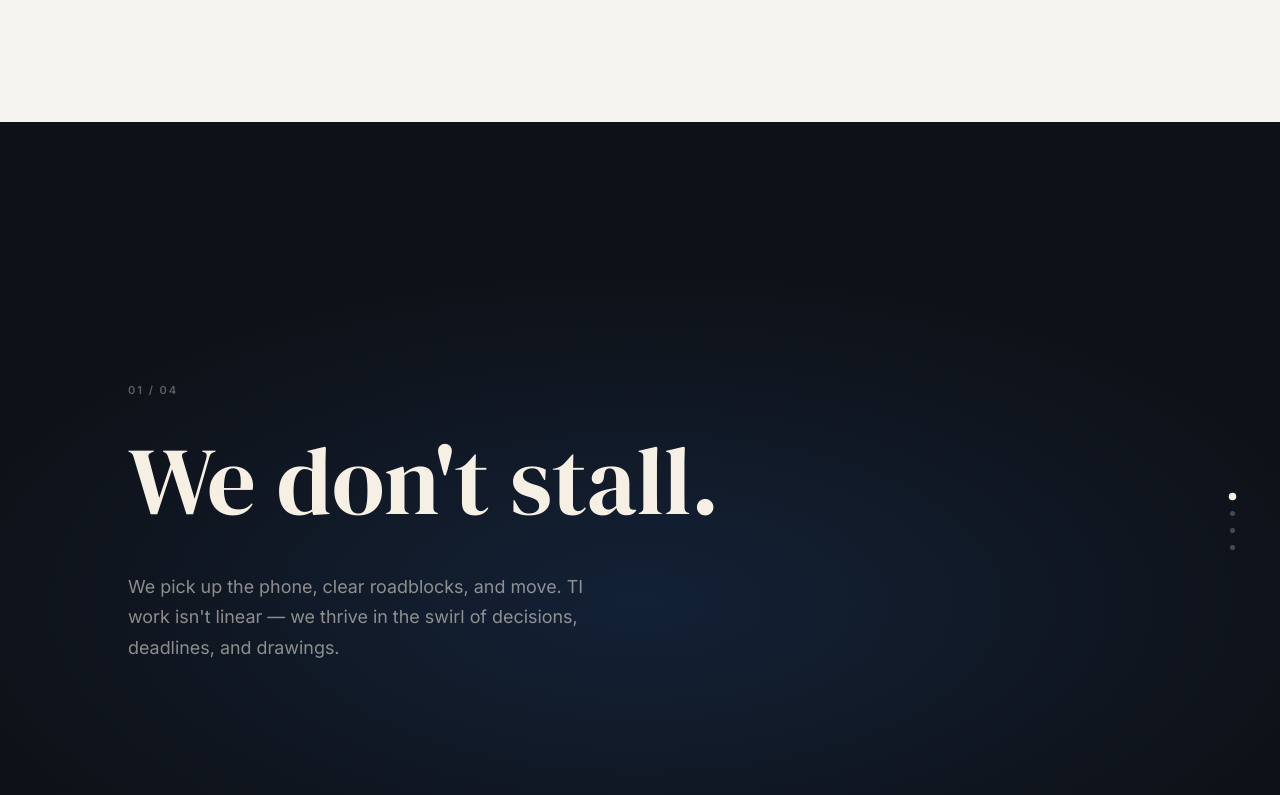
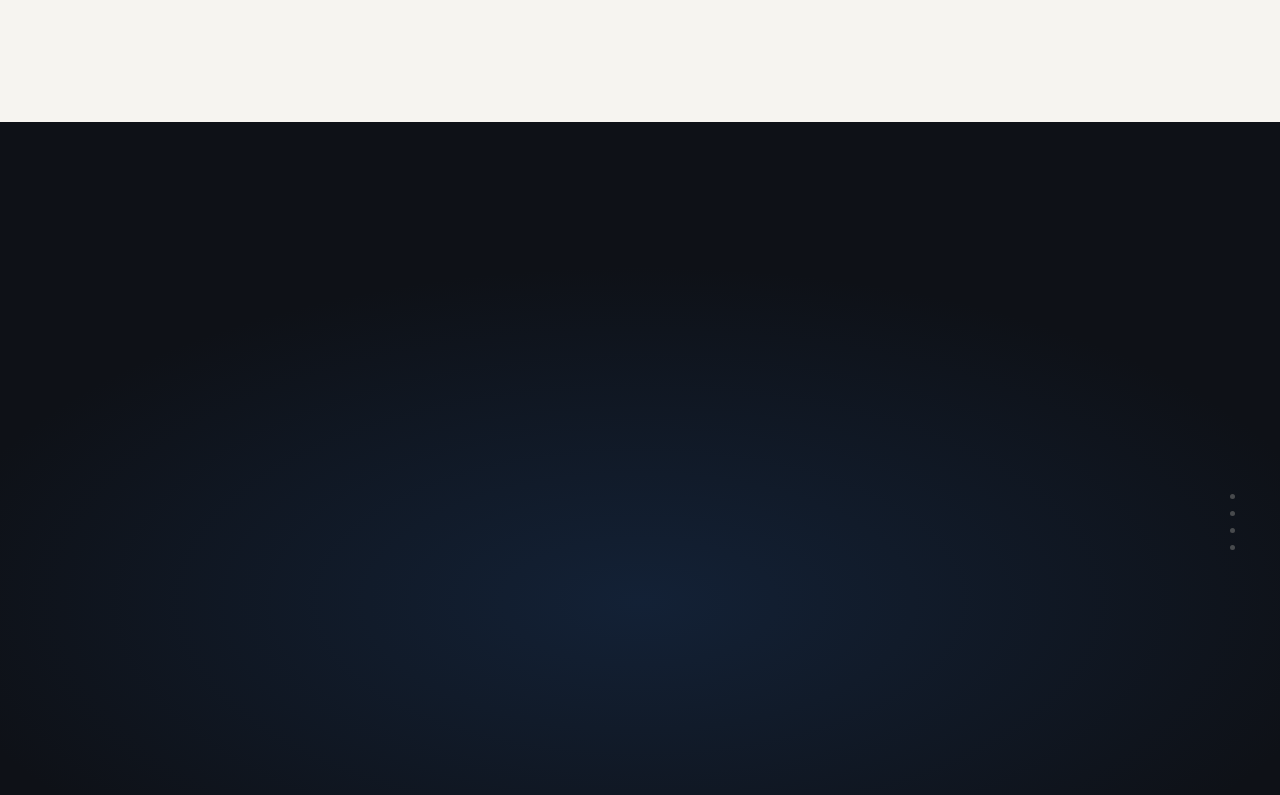
Before and after one commit to abindal-nyase/TI_Webpage, a React (Vite) app: page / in a window 1280 px wide. Shown: the part 1265-2060 px from the top of the page. Built offline with nearby package versions, Linux system fonts and the light colour scheme.

Commit message:
Added Audiance Cards, Scroll Edits

```diff
--- a/src/components/AudienceCards/AudienceCards.module.css
+++ b/src/components/AudienceCards/AudienceCards.module.css
@@ -1,5 +1,5 @@
 .root {
-  background: var(--bg-alt);
+  background: var(--bg);
   padding: var(--section-py) var(--section-px);
 }
 
--- a/src/components/ScrollyNarrative/ScrollyNarrative.jsx
+++ b/src/components/ScrollyNarrative/ScrollyNarrative.jsx
@@ -3,107 +3,147 @@ import gsap from 'gsap'
 import { ScrollTrigger } from 'gsap/ScrollTrigger'
 import s from './ScrollyNarrative.module.css'
 
+const HERO = {
+  headline: "WE'RE NOT JUST ENGINEERS.",
+  sub: "WE GET IT DONE.",
+};
+
 const CHAPTERS = [
   {
-    number: '01',
-    lead: 'We don\'t stall.',
-    body: 'We pick up the phone, clear roadblocks, and move. TI work isn\'t linear — we thrive in the swirl of decisions, deadlines, and drawings.',
+    number: "01",
+    lead: "We don't stall.",
+    body: "We pick up the phone, clear roadblocks, and move. We know that TI work isn't linear and we thrive in the swirl of decisions, deadlines, and drawings.",
   },
   {
-    number: '02',
-    lead: 'We speak architect.',
-    body: 'Our clients say we feel like part of their office. We collaborate like design partners, not just consultants.',
+    number: "02",
+    lead: "We speak architect.",
+    body: "Our clients say we feel like part of their office. We collaborate like design partners, not just consultants.",
   },
   {
-    number: '03',
-    lead: 'We build trust.',
-    body: 'Project managers bring us in because they\'ve worked with us before — and know we\'ll protect their reputation.',
+    number: "03",
+    lead: "We build trust.",
+    body: "Project managers bring us in because they've worked with us before and know we'll protect their reputation.",
   },
   {
-    number: '04',
-    lead: 'We reduce friction.',
-    body: 'We\'ve been in your buildings, know your systems, and know how to avoid rework. Owners call us back.',
+    number: "04",
+    lead: "We reduce friction.",
+    body: "We've been in your buildings, we know your systems, and we know how to avoid rework. Owners call us back.",
   },
-]
+];
 
 export default function ScrollyNarrative() {
-  const wrapperRef   = useRef(null)
-  const progressRef  = useRef(null)
-  const slideRefs    = useRef([])
-  const [activeIdx, setActiveIdx] = useState(0)
+  const heroRef = useRef(null);
+  const wrapperRef = useRef(null);
+  const progressRef = useRef(null);
+  const slideRefs = useRef([]);
+  const [activeIdx, setActiveIdx] = useState(-1);
 
   useLayoutEffect(() => {
     const ctx = gsap.context(() => {
-      const slides = slideRefs.current
-      const n = CHAPTERS.length
+      const slides = slideRefs.current;
+      const n = CHAPTERS.length + 1;
 
       // Timeline scrubs across entire 600vh wrapper
       const tl = gsap.timeline({
         scrollTrigger: {
           trigger: wrapperRef.current,
-          start: 'top top',
-          end: 'bottom bottom',
+          start: "top top",
+          end: "bottom bottom",
           scrub: 1.2,
           onUpdate: (self) => {
             // Update active dot
-            const idx = Math.min(n - 1, Math.floor(self.progress * n))
-            setActiveIdx(idx)
+            const raw = Math.floor(self.progress * n);
+            const idx = raw - 1;
+            setActiveIdx(idx);
             // Drive progress bar
             if (progressRef.current) {
-              progressRef.current.style.width = `${self.progress * 100}%`
+              progressRef.current.style.width = `${self.progress * 100}%`;
             }
           },
         },
-      })
+      });
 
       // Divide timeline into n equal segments (0.25 each for n=4)
       // Each chapter owns one segment: i/n → (i+1)/n
       // Crossfade at each boundary
-      const segLen  = 1 / n        // 0.25 per chapter
-      const fadeLen = 0.04         // crossfade half-width
+      const segLen = 1 / n; // 0.25 per chapter
+      const fadeLen = 0.04; // crossfade half-width
+
+      // HERO entry
+      tl.fromTo(
+        heroRef.current,
+        { autoAlpha: 0, y: 40 },
+        { autoAlpha: 1, y: 0, duration: 0.08, ease: "power2.out" },
+        0,
+      );
+
+      // HERO exit (into first chapter)
+      tl.to(
+        heroRef.current,
+        { autoAlpha: 0, y: -40, duration: 0.06, ease: "power2.in" },
+        segLen - 0.06,
+      );
 
       slides.forEach((slide, i) => {
-        const segStart = i * segLen         // 0, 0.25, 0.5, 0.75
-        const segEnd   = (i + 1) * segLen   // 0.25, 0.5, 0.75, 1.0
+        const segStart = (i + 1) * segLen; // 0, 0.25, 0.5, 0.75
+        const segEnd = (i + 2) * segLen; // 0.25, 0.5, 0.75, 1.0
 
-        if (i > 0) {
+        if (true) {
           // Fade in at segment start
-          tl.fromTo(slide,
+          tl.fromTo(
+            slide,
             { autoAlpha: 0, y: 50 },
-            { autoAlpha: 1, y: 0, ease: 'power2.out', duration: fadeLen },
+            { autoAlpha: 1, y: 0, ease: "power2.out", duration: fadeLen },
             segStart - fadeLen,
-          )
+          );
         }
 
         if (i < n - 1) {
           // Fade out at segment end
-          tl.to(slide, {
-            autoAlpha: 0,
-            y: -50,
-            ease: 'power2.in',
-            duration: fadeLen,
-          }, segEnd - fadeLen)
+          tl.to(
+            slide,
+            {
+              autoAlpha: 0,
+              y: -50,
+              ease: "power2.in",
+              duration: fadeLen,
+            },
+            segEnd - fadeLen,
+          );
         }
-      })
+      });
     }, wrapperRef)
 
     return () => ctx.revert()
   }, [])
 
   return (
-    <section ref={wrapperRef} id="narrative" className={s.wrapper} aria-label="Who we are">
+    <section
+      ref={wrapperRef}
+      id="narrative"
+      className={s.wrapper}
+      aria-label="Who we are"
+    >
       <div className={s.sticky}>
         <div className={s.ambient} aria-hidden="true" />
+        <div ref={heroRef} className={s.hero} aria-hidden={activeIdx !== -1}>
+          <h1 className={s.heroHeadline}>{HERO.headline}</h1>
+          <h1 className={s.heroSub}>{HERO.sub}</h1>
+        </div>
 
         {/* Chapter slides */}
         {CHAPTERS.map((ch, i) => (
           <div
             key={ch.number}
-            ref={el => { slideRefs.current[i] = el }}
+            ref={(el) => {
+              slideRefs.current[i] = el;
+            }}
             className={s.slide}
             aria-hidden={i !== activeIdx}
           >
-            <span className={s.chapterNum}>{ch.number} / {String(CHAPTERS.length).padStart(2, '0')}</span>
+            <span className={s.chapterNum}>
+              {ch.number} / {String(CHAPTERS.length).padStart(2, "0")}
+            </span>
             <h2 className={s.lead}>{ch.lead}</h2>
             <p className={s.body}>{ch.body}</p>
           </div>
@@ -112,7 +152,10 @@ export default function ScrollyNarrative() {
         {/* Chapter dots */}
         <div className={s.dots} aria-hidden="true">
           {CHAPTERS.map((_, i) => (
-            <span key={i} className={`${s.dot} ${i === activeIdx ? s.active : ''}`} />
+            <span
+              key={i}
+              className={`${s.dot} ${i === activeIdx ? s.active : ""}`}
+            />
           ))}
         </div>
 
@@ -122,5 +165,5 @@ export default function ScrollyNarrative() {
         </div>
       </div>
     </section>
-  )
+  );
 }
--- a/src/components/ScrollyNarrative/ScrollyNarrative.module.css
+++ b/src/components/ScrollyNarrative/ScrollyNarrative.module.css
@@ -113,3 +113,35 @@
   color: rgba(245,239,228,0.55);
   max-width: 44ch;
 }
+
+.hero {
+  position: absolute;
+  inset: 0;
+  display: flex;
+  flex-direction: column;
+  justify-content: center;
+  padding: 0 clamp(2rem, 10vw, 14rem);
+  max-width: 1400px;
+  margin: 0 auto;
+  left: 50%;
+  transform: translateX(-50%);
+  width: 100%;
+}
+
+.heroHeadline {
+  font-family: var(--font-display);
+  font-size: clamp(3.5rem, 8vw, 9rem);
+  font-weight: 400;
+  line-height: 1.05;
+  color: #F5EFE4;
+  max-width: 16ch;
+}
+
+.heroSub {
+  font-family: var(--font-display);
+  font-size: clamp(3.5rem, 8vw, 9rem);
+  font-weight: 400;
+  line-height: 1.05;
+  color: rgba(245,239,228,0.55);
+  margin-top: 1rem;
+}
--- a/src/components/StatsStrip/StatsStrip.jsx
+++ b/src/components/StatsStrip/StatsStrip.jsx
@@ -142,7 +142,7 @@ export default function StatsStrip() {
           </div>
           <p className={s.breakdownNote}>
             Based on 400+ TI projects delivered since 1979.
-            Shift the narrative from "beautiful work" to "smart investment."
+            Every number above is a building we already know.
           </p>
         </div>
       </div>
--- a/src/components/TestimonialsService/TestimonialsService.jsx
+++ b/src/components/TestimonialsService/TestimonialsService.jsx
@@ -25,6 +25,17 @@ const SERVICE_ROWS = [
     img: 'https://images.unsplash.com/photo-1497366216548-37526070297c?w=900&q=80',
     imgAlt: 'Building owner reviewing lobby renovation plans with structural engineering team',
     imgLeft: true,
+  },
+  {
+    label: 'For Property Managers',
+    headline: 'Your reputation is on the line. Ours too.',
+    body: "Property managers carry the risk when a contractor underperforms. We understand that. We've worked alongside building management teams for decades — we're the name they bring to architects because they know we won't create problems, we'll solve them.",
+    quote: "\u201cWith NYA, I know the project won\u2019t blow up in my face. That\u2019s not a small thing when you\u2019re managing 40 floors of active tenants.\u201d",
+    quoteBy: 'Senior Property Manager, Downtown Los Angeles',
+    bullets: ['Familiarity with your building systems and records', 'Competence that protects your standing with ownership', 'No logistics headwind — easy entry, clean execution'],
+    img: 'https://images.unsplash.com/photo-1486406146926-c627a92ad1ab?w=900&q=80',
+    imgAlt: 'Property manager coordinating tenant improvement work in occupied high-rise',
+    imgLeft: false,
   },
 ]
 
```
Also changed, not shown: 3 other files (tests, documents, lock files or other folders).
